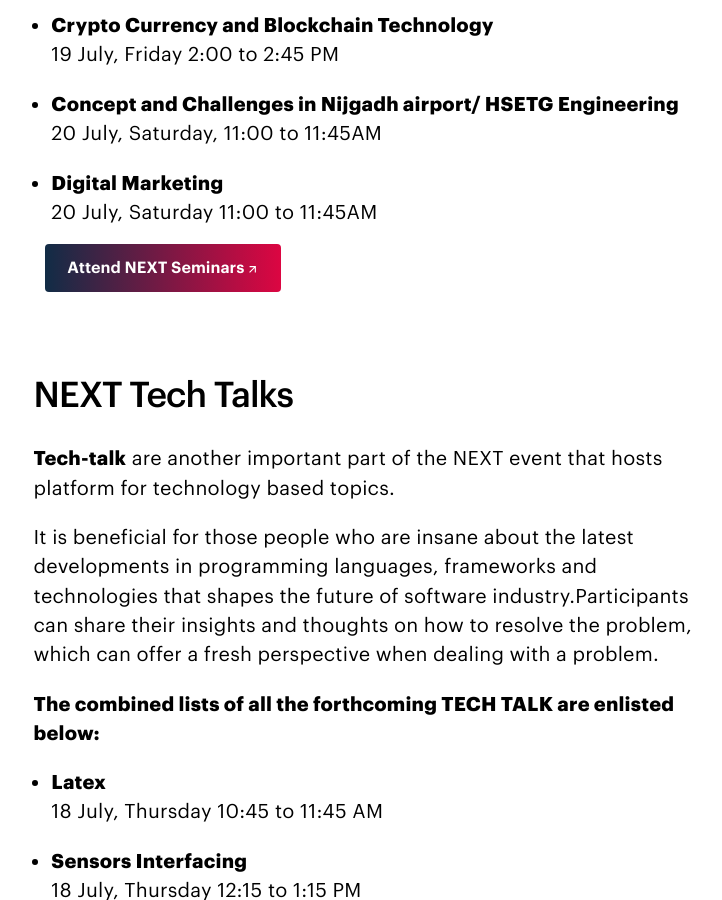
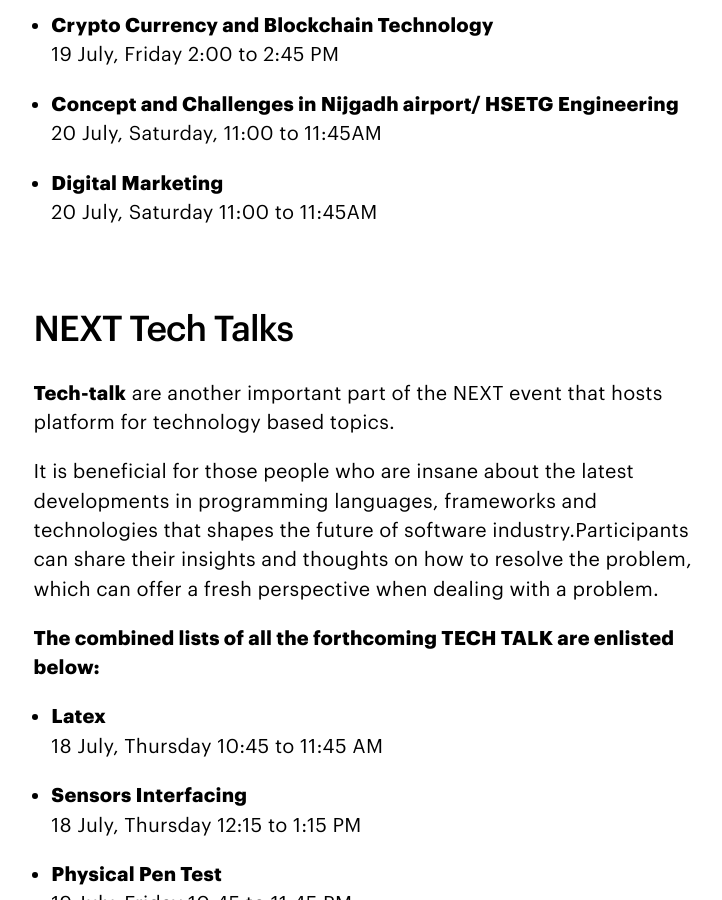
Before and after one commit to MegaMind98/dev, a Jekyll site: the page built from session.html, in a window 1280 px wide and 900 px high, scrolled down 2617 px. Shown: the whole window, without its empty margins (268-990 px from the left). Built offline with Jekyll 4.4.1, drawn with Linux system fonts in a browser that asks for light colours.

Commit message:
Comment our registration form for NEXT Seminars

```diff
--- a/session.html
+++ b/session.html
@@ -95,7 +95,9 @@
             20 July, Saturday 11:00 to 11:45AM</li>
 
         </ul>
-         <a href="https://docs.google.com/forms/d/e/1FAIpQLSceCbuQbJJlaDOWdSdp5x8dwRxQ4ZmQtyWA-98JIU1SfppLwg/viewform?usp=sf_link" class="c-button c-button--margin c-button--gradient u-type-menu-text c-link--outbound" target="_blank">Attend NEXT Seminars</a>
+        <!--         <a href="https://docs.google.com/forms/d/e/1FAIpQLSceCbuQbJJlaDOWdSdp5x8dwRxQ4ZmQtyWA-98JIU1SfppLwg/viewform?usp=sf_link" class="c-button c-button--margin c-button--gradient u-type-menu-text c-link--outbound" target="_blank">Attend NEXT Seminars</a>
+        -->
+
 
 </div>
 
```
